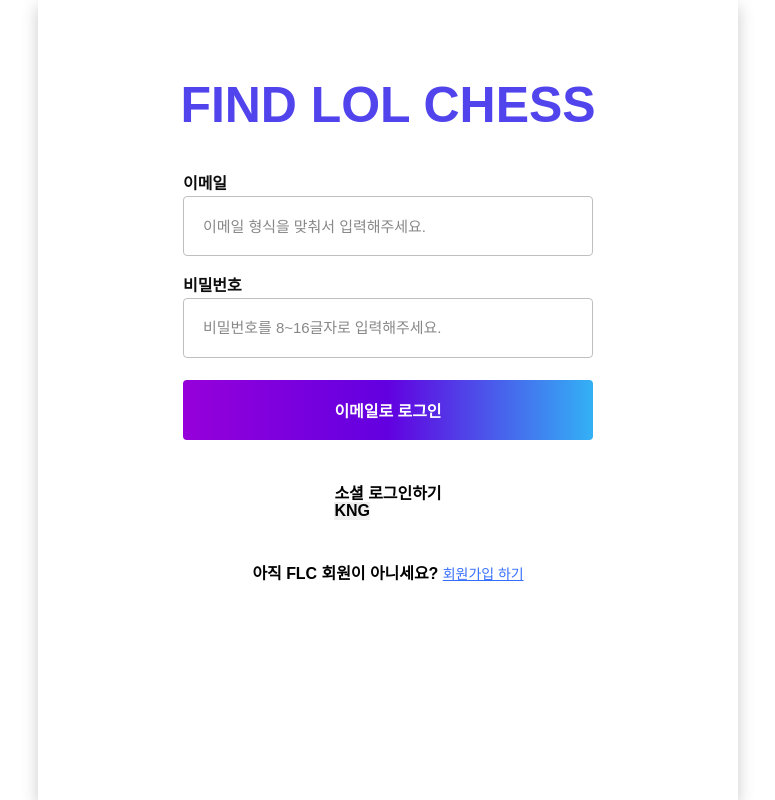
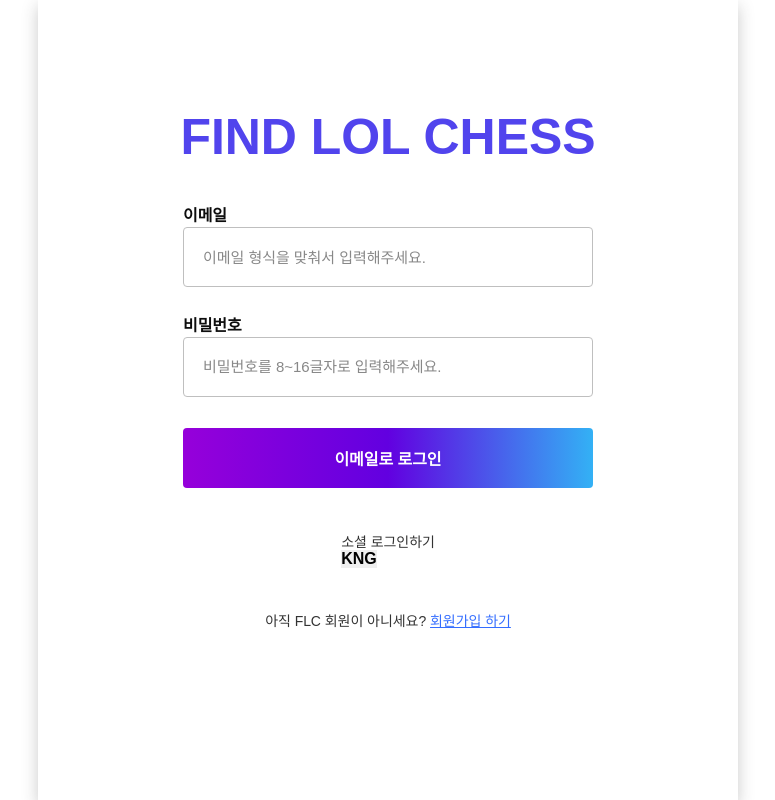
Before and after one commit to FindLolChess-FLC/ReactWebApplicationServer, a React (Create React App) app: page /login in a window 1280 px wide. Shown: the whole page, without its empty margins (252-1027 px from the left). Built offline with nearby package versions, Linux system fonts and the light colour scheme; a web font is replaced by a local one.

Commit message:
💄 : 변경된 디자인 적용

```diff
--- a/src/components/common/Input.tsx
+++ b/src/components/common/Input.tsx
@@ -16,7 +16,7 @@
   font-size: 0.9375rem; // 15px
   font-weight: 300;
   padding: 0.8125rem 1.1875rem; // 13px 19px
-  margin: 0.25rem 0; // 4px
+  margin: 0.1875rem 0 0.8125rem 0; // 3px 13px
 
   &::placeholder {
     color: #888;
@@ -33,6 +33,7 @@
     css`
       border: none;
       outline: none;
+      margin: 0;
 
       &:focus {
         border: none;
--- a/src/pages/Join.tsx
+++ b/src/pages/Join.tsx
@@ -18,14 +18,14 @@
   align-items: center;
   gap: 0.875rem; //14px
   height: 100vh;
-  padding: 5rem; // 80px
+  padding: 7.875rem; // 126px
 `;
 
 const Form = styled.form`
   display: flex;
   flex-direction: column;
   align-items: center;
-  gap: 0.4375rem; // 7px
+  gap: 0.875rem; // 14px
 `;
 
 const Title = styled.h1`
@@ -45,7 +45,7 @@
   column-gap: 0.625rem; // 10px
   > button {
     grid-column-start: 2;
-    margin: 0.25rem 0; // 4px
+    margin: 0.1875rem 0 0.8125rem 0; // 3px 13px
   }
 `;
 
--- a/src/pages/Login.tsx
+++ b/src/pages/Login.tsx
@@ -17,7 +17,7 @@
   width: 43.75rem; // 700px
   height: 100vh;
   margin: auto;
-  padding: 5rem; // 80px
+  padding: 7rem; // 112px
   box-shadow: 0px 6px 15px 0px rgba(47, 47, 49, 0.25);
 `;
 
@@ -37,6 +37,12 @@
 const InputDiv = styled.div`
   display: flex;
   flex-direction: column;
+`;
+
+const TextSpan = styled.span`
+  color: #333;
+  font-size: 0.875rem; //14px
+  font-weight: 500;
 `;
 
 const StyleError = styled.p`
@@ -99,16 +105,16 @@
         </Button>
       </Form>
       <div>
-        <span>소셜 로그인하기</span>
+        <TextSpan>소셜 로그인하기</TextSpan>
         <div>
           <button type="button">K</button>
           <button type="button">N</button>
           <button type="button">G</button>
         </div>
       </div>
-      <span>
+      <TextSpan>
         아직 FLC 회원이 아니세요? <Link to="/join">회원가입 하기</Link>
-      </span>
+      </TextSpan>
     </Main>
   );
 }
--- a/src/pages/Social.tsx
+++ b/src/pages/Social.tsx
@@ -6,11 +6,10 @@
     display: flex;
     flex-direction: column;
     gap: 6rem; // 96px
-    width: 43.75rem; // 700px
+    width: 25.625rem; // 410px
     height: 100vh;
     margin: auto;
-    padding: 6rem; // 96px
-    box-shadow: 0px 6px 15px 0px rgba(47, 47, 49, 0.25);
+    justify-content: center;
   `;
 
   const Header = styled.header`
```
